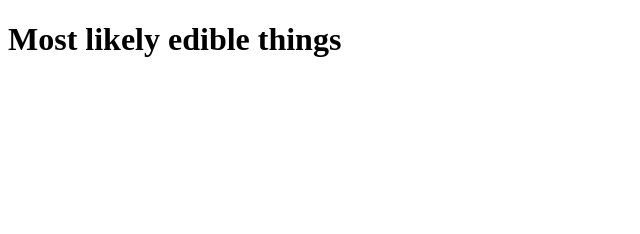
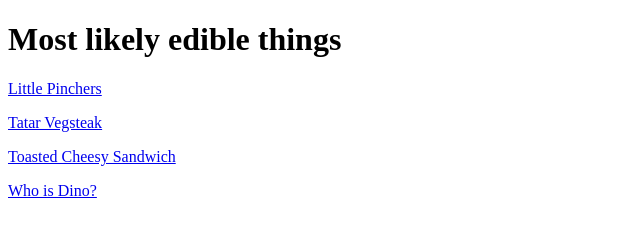
Before and after one commit to DinoHimself/odin-recipes, a plain HTML site: page index.html in a window 1280 px wide. Shown: the whole page, without its empty margins (0-640 px from the left). Drawn offline with Linux system fonts and the light colour scheme.

Commit message:
Link pages between themselves

```diff
--- a/index.html
+++ b/index.html
@@ -6,5 +6,9 @@
 </head>
 <body>
     <h1>Most likely edible things</h1>
+    <p><a href="./pages/recipe01.html">Little Pinchers</a></p>
+    <p><a href="./pages/recipe02.html">Tatar Vegsteak</a></p>
+    <p><a href="./pages/recipe03.html">Toasted Cheesy Sandwich</a></p>
+    <p><a href="./pages/about.html">Who is Dino?</a></p>
 </body>
 </html>
```
Also changed, not shown: pages/about.html (+1 -0 lines), pages/recipe01.html (+1 -0 lines), pages/recipe02.html (+1 -0 lines), pages/recipe03.html (+1 -0 lines).
